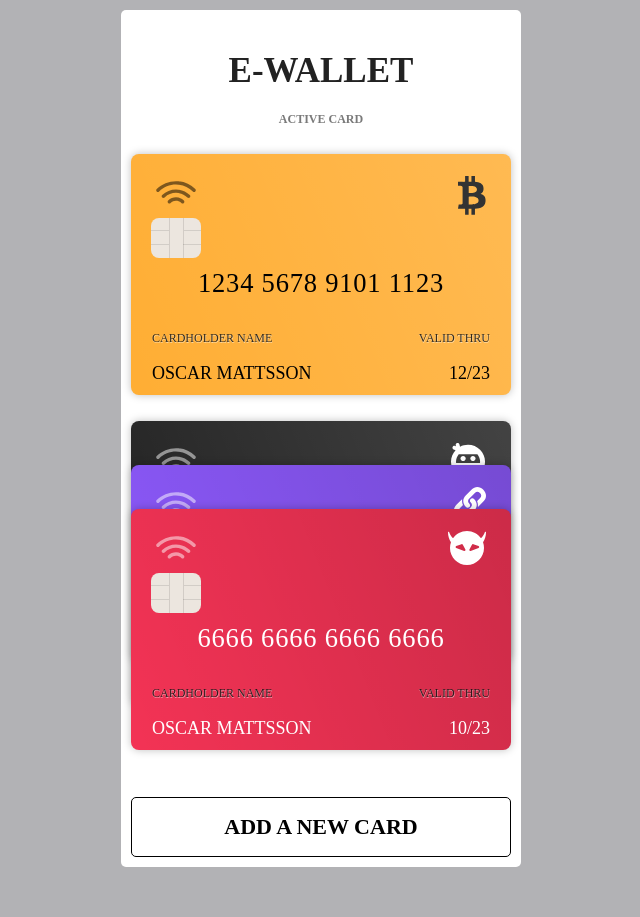
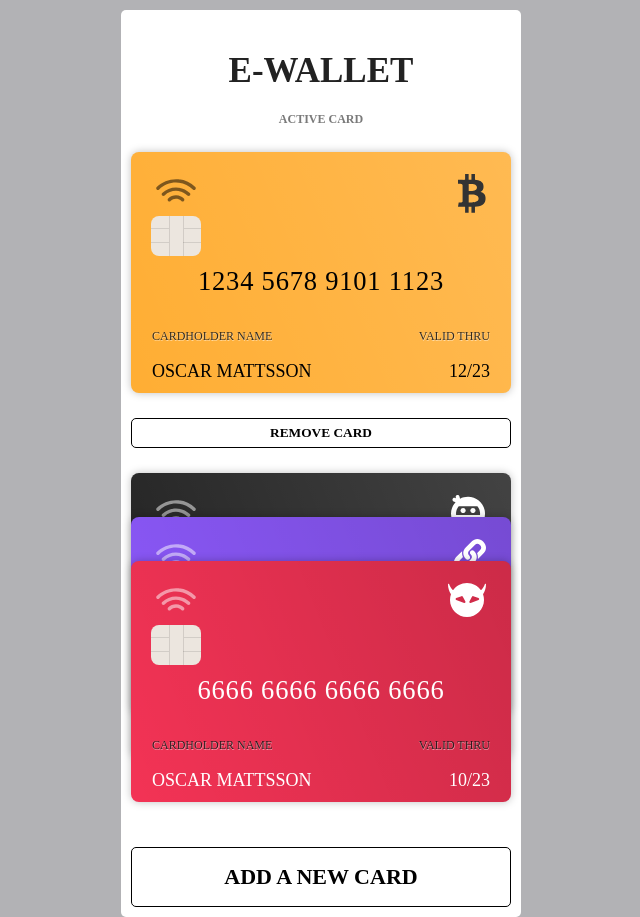
Before and after one commit to Oscar-Mattsson-790/e-wallet, a React (Vite) app in the folder e-wallet/: page / in a window 1280 px wide. Shown: the whole page, without its empty margins (329-969 px from the left). Before the commit the page ends 867 px from the top, so only its background shows below. Built offline with nearby package versions, Linux system fonts and the light colour scheme.

Commit message:
Complete

```diff
--- a/e-wallet/src/components/Home/Home.css
+++ b/e-wallet/src/components/Home/Home.css
@@ -25,6 +25,18 @@
   cursor: pointer;
 }
 
+.remove-btn {
+  height: 30px;
+  width: 100%;
+  font-style: normal;
+  font-weight: 700;
+  font-family: "PT Mono";
+  color: #000000;
+  background-color: #ffff;
+  border: 1px solid #000000;
+  border-radius: 5px;
+}
+
 @media only screen and (min-width: 600px) {
   body {
     width: 400px;
--- a/e-wallet/src/components/Home/Home.jsx
+++ b/e-wallet/src/components/Home/Home.jsx
@@ -15,10 +15,27 @@ export default function Home() {
     }
   }, []);
 
+  const handleRemoveCard = (cardId) => {
+    const storedCards = JSON.parse(localStorage.getItem("addedCards"));
+    const updatedCards = storedCards.filter((card) => card.id !== cardId);
+
+    localStorage.setItem("addedCards", JSON.stringify(updatedCards));
+
+    if (activeCard && activeCard.id === cardId) {
+      setActiveCard(CreditCardsData[0]);
+    }
+  };
+
   return (
     <div className="home">
       <Top title="E-WALLET" description="ACTIVE CARD" />
       <Card cardData={activeCard} />
+      <button
+        className="remove-btn"
+        onClick={() => handleRemoveCard(activeCard.id)}
+      >
+        REMOVE CARD
+      </button>
       <CardStack activeCard={activeCard} setActiveCard={setActiveCard} />
       <Link to="/addcard">
         <button className="home-btn">ADD A NEW CARD</button>
```
